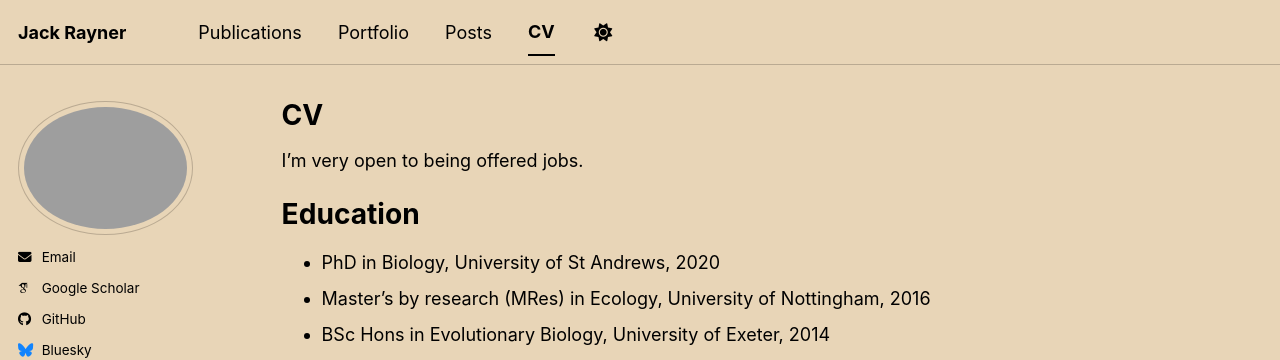
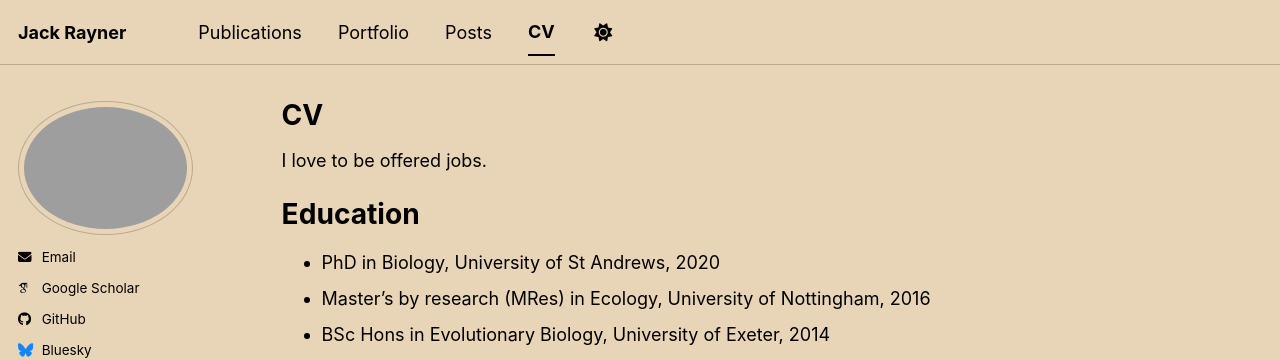
Before and after one commit to jackgrayner/jackgrayner.github.io, a Jekyll site: the page built from _pages/cv.md, in a window 1280 px wide and 900 px high. Shown: the top 360 px of the window. Built offline with Jekyll 4.4.1, drawn with Linux system fonts in a browser that asks for light colours; some web fonts are replaced; a script bundle is joined from its source files by our own code; library files that are not in the unit come from our copies.

Commit message:
Update cv.md

```diff
--- a/_pages/cv.md
+++ b/_pages/cv.md
@@ -9,7 +9,7 @@ redirect_from:
 
 {% include base_path %}
 
-I'm very open to being offered jobs.
+I love to be offered jobs.
 
 Education
 ======
```
